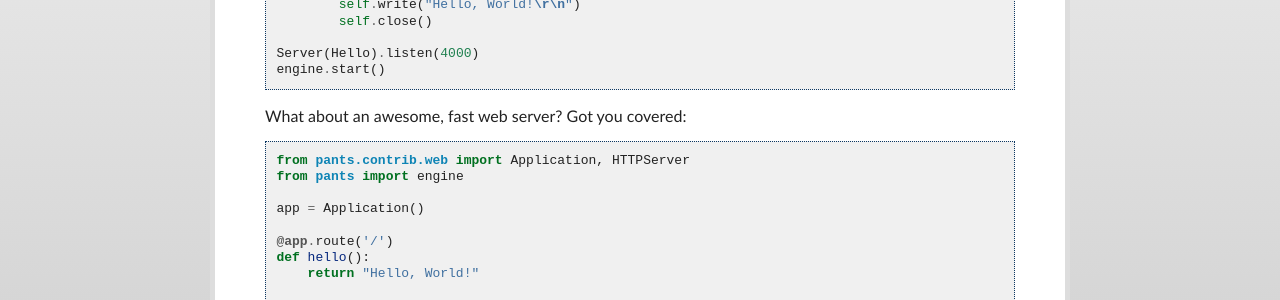
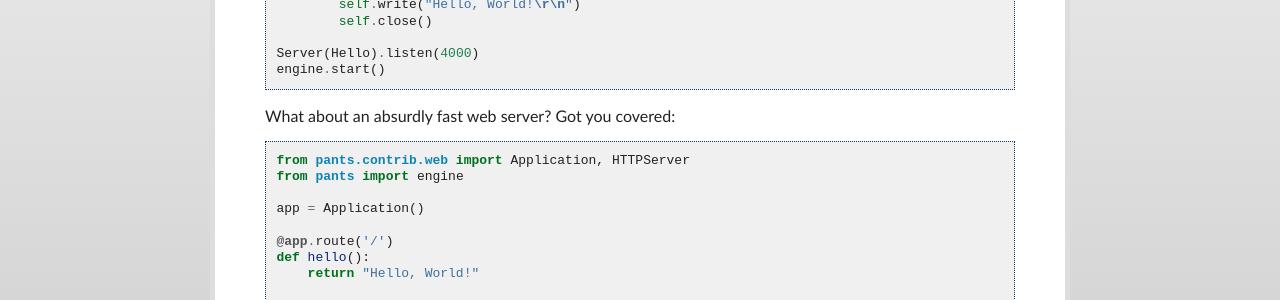
Before and after one commit to ecdavis/pants, a Sphinx documentation site: the page built from doc/index.rst, in a window 1280 px wide. Shown: the part 933-1233 px from the top of the page. Built offline with Sphinx 7.4.7, drawn with Linux system fonts in a browser that asks for light colours.

```diff
--- a/doc/index.rst
+++ b/doc/index.rst
@@ -44,7 +44,7 @@
     Server(Hello).listen(4000)
     engine.start()
 
-What about an awesome, fast web server? Got you covered::
+What about an absurdly fast web server? Got you covered::
 
     from pants.contrib.web import Application, HTTPServer
     from pants import engine
```
Also changed, not shown: doc/_themes/pantsdoc2/static/bullet_orange.png (added).
